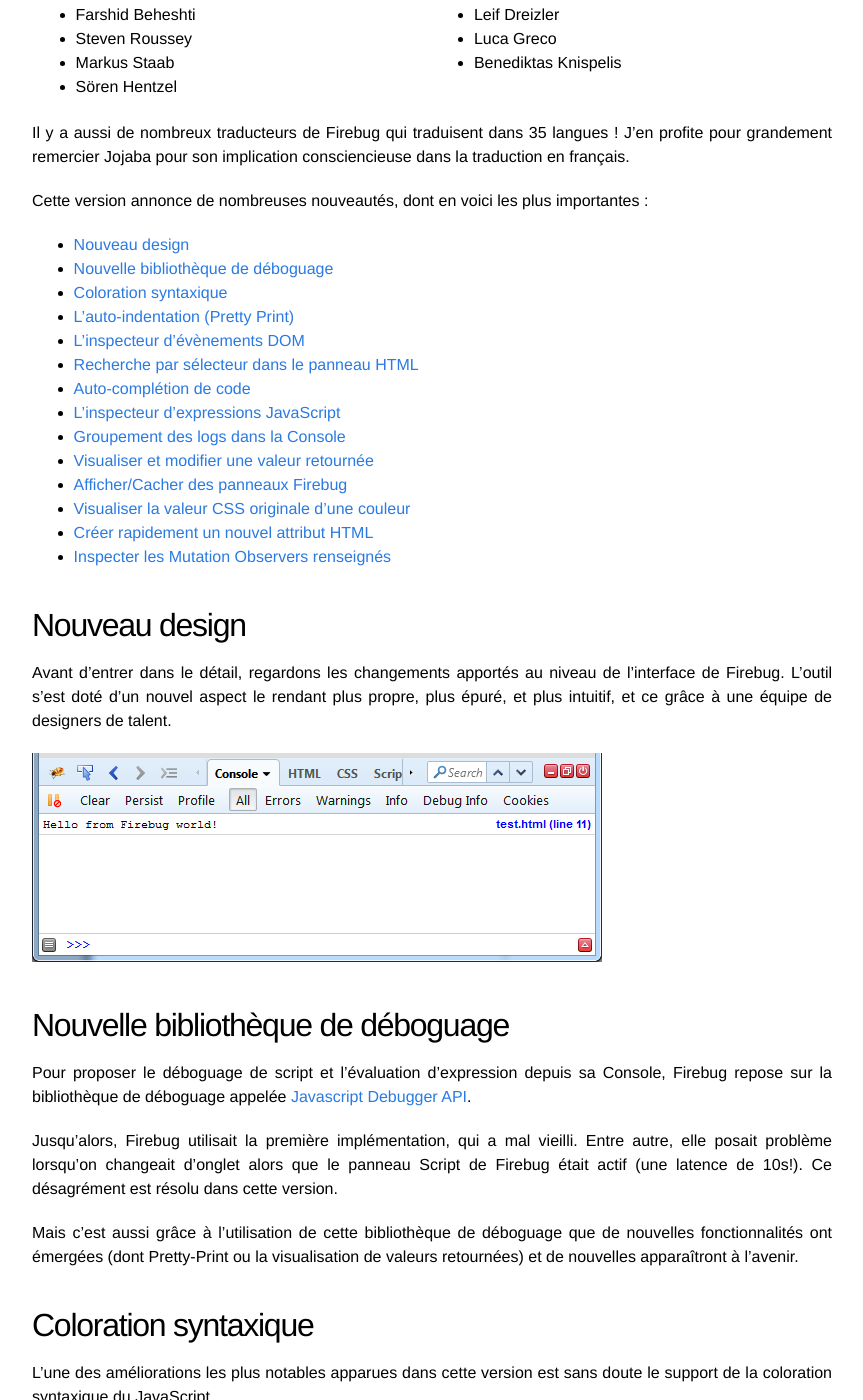
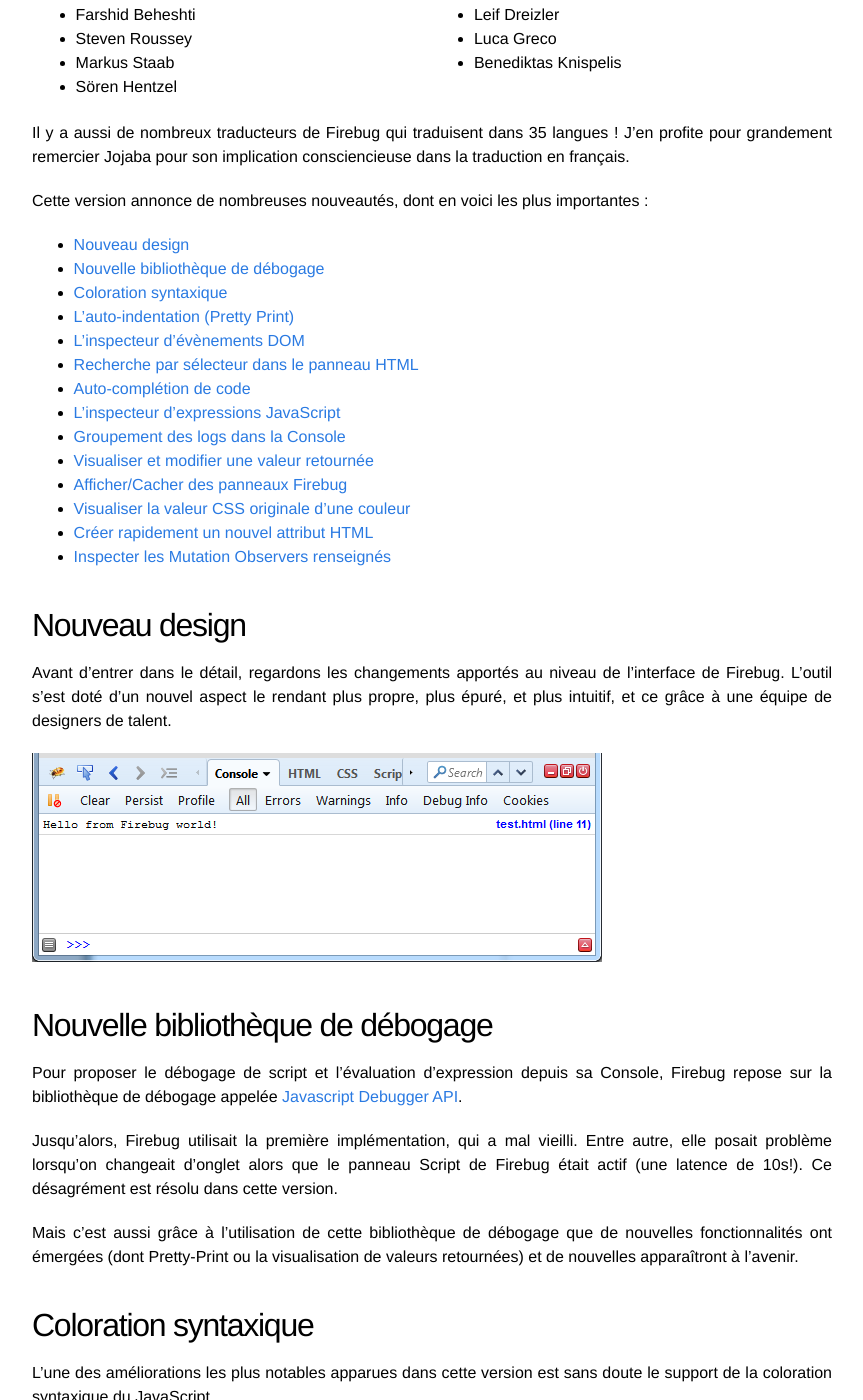
Before and after one commit to fflorent/fflorent.github.io, a Jekyll site: the page built from _posts/2014-06-12-Firebug-2.0-released.md, in a window 1280 px wide and 1400 px high, scrolled down 409 px. Shown: the whole window, without its empty margins (208-1071 px from the left). Built offline with Jekyll 4.4.1, drawn with Linux system fonts in a browser that asks for light colours.

Commit message:
Correction: déboguage => débogage

```diff
--- a/_posts/2014-06-12-Firebug-2.0-released.md
+++ b/_posts/2014-06-12-Firebug-2.0-released.md
@@ -53,7 +53,7 @@ Cette version annonce de nombreuses nouveautés, dont en voici les plus importan
 <ul id="table_matiere">
 
 <!--<li>Nouveau design</li>
-<li>Utilisation de la nouvelle bibliothèque de déboguage</li>
+<li>Utilisation de la nouvelle bibliothèque de débogage</li>
 <li>Coloration syntaxique</li>
 <li>Auto-complétion de l'éditeur de commande</li>
 <li>"Pretty-print" (autoformattage de javascript)</li>
@@ -72,16 +72,16 @@ intuitif, et ce grâce à une équipe de designers de talent.
 
 ![Nouveau design de Firebug]({{ site.url }}/assets/firebug-2.0/firebug.png)
 
-## Nouvelle bibliothèque de déboguage
+## Nouvelle bibliothèque de débogage
 
-Pour proposer le déboguage de script et l'évaluation d'expression depuis sa Console,
-Firebug repose sur la bibliothèque de déboguage appelée [Javascript Debugger API](https://developer.mozilla.org/en-US/docs/Tools/Debugger-API).
+Pour proposer le débogage de script et l'évaluation d'expression depuis sa Console,
+Firebug repose sur la bibliothèque de débogage appelée [Javascript Debugger API](https://developer.mozilla.org/en-US/docs/Tools/Debugger-API).
 
 Jusqu'alors, Firebug utilisait la première implémentation, qui a mal vieilli. Entre autre,
 elle posait problème lorsqu'on changeait d'onglet alors que le panneau Script de Firebug était
 actif (une latence de 10s!). Ce désagrément est résolu dans cette version.
 
-Mais c'est aussi grâce à l'utilisation de cette bibliothèque de déboguage que de nouvelles
+Mais c'est aussi grâce à l'utilisation de cette bibliothèque de débogage que de nouvelles
 fonctionnalités ont émergées (dont Pretty-Print ou la visualisation de valeurs retournées)
 et de nouvelles apparaîtront à l'avenir.
 
```
